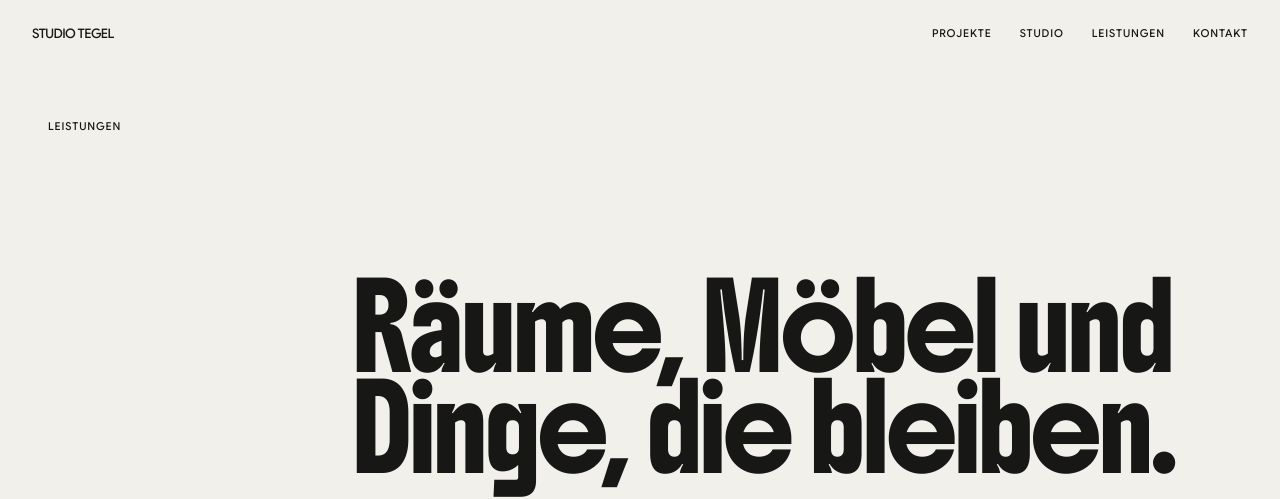
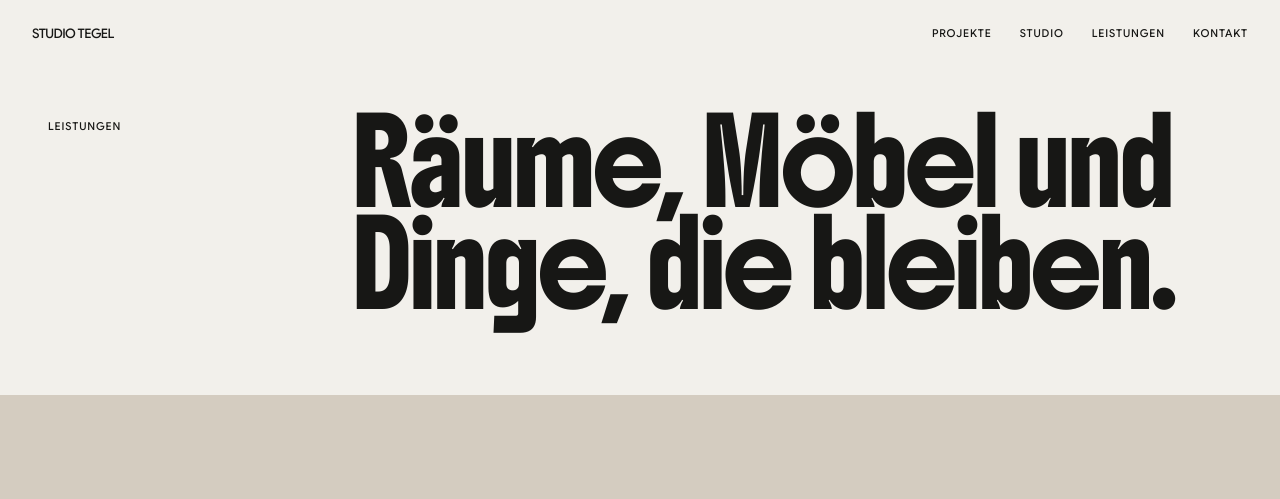
Before and after one commit to brandonhaslegs/studio-tegel, a Next.js app: page /services in a window 1280 px wide. Shown: the top 499 px of the page. Built offline with nearby package versions, Linux system fonts and the light colour scheme.

Commit message:
Compact secondary page intros

```diff
--- a/src/app/contact/page.tsx
+++ b/src/app/contact/page.tsx
@@ -4,7 +4,7 @@ import { PageIntro } from "@/components/page-intro";
 export default function ContactPage() {
   return (
     <main>
-      <PageIntro eyebrow="Kontakt" title="Lass uns ins Gespräch kommen.">
+      <PageIntro compact eyebrow="Kontakt" title="Lass uns ins Gespräch kommen.">
         Du möchtest ein Bauprojekt mit uns umsetzen, einen Workshop buchen oder dich in unserer Werkstatt mit einmieten? Dann schreib uns oder fülle das Formular aus. Wir freuen uns auf dich.
       </PageIntro>
 
--- a/src/app/services/page.tsx
+++ b/src/app/services/page.tsx
@@ -49,7 +49,7 @@ const services = [
 export default function ServicesPage() {
   return (
     <main>
-      <PageIntro eyebrow="Leistungen" title="Räume, Möbel und Dinge, die bleiben." />
+      <PageIntro compact eyebrow="Leistungen" title="Räume, Möbel und Dinge, die bleiben." />
 
       <section className="page-grid bg-[#d4ccc0] py-24 md:py-40" aria-label="Leistungen im Überblick">
         <div className="col-span-12 md:col-span-8 md:col-start-4">
--- a/src/app/studio/page.tsx
+++ b/src/app/studio/page.tsx
@@ -3,4 +3,4 @@ import { Footer } from "@/components/footer";
 import { PageIntro } from "@/components/page-intro";
 import { images } from "@/lib/site";
 
-export default function StudioPage() { return <main><PageIntro eyebrow="The studio" title="A workshop with an architectural point of view.">We work between design and making, with a direct relationship to every material and detail.</PageIntro><section className="page-grid pb-24 md:pb-40"><div className="image-frame relative col-span-12 aspect-[3/2] md:col-span-8 md:col-start-3"><Image src={images.team} alt="The Studio Tegel team" fill sizes="(max-width: 768px) 100vw, 66vw" className="object-cover" /></div></section><section className="page-grid bg-charcoal py-24 text-paper md:py-40"><p className="eyebrow col-span-12 md:col-span-2">Our approach</p><p className="col-span-12 mt-8 text-2xl leading-[1.18] tracking-[-0.02em] md:col-span-7 md:col-start-4 md:mt-0 md:text-4xl">We make work that acknowledges its material, earns its place and improves with time.</p></section><Footer /></main>; }
+export default function StudioPage() { return <main><PageIntro compact eyebrow="The studio" title="A workshop with an architectural point of view.">We work between design and making, with a direct relationship to every material and detail.</PageIntro><section className="page-grid pb-24 md:pb-40"><div className="image-frame relative col-span-12 aspect-[3/2] md:col-span-8 md:col-start-3"><Image src={images.team} alt="The Studio Tegel team" fill sizes="(max-width: 768px) 100vw, 66vw" className="object-cover" /></div></section><section className="page-grid bg-charcoal py-24 text-paper md:py-40"><p className="eyebrow col-span-12 md:col-span-2">Our approach</p><p className="col-span-12 mt-8 text-2xl leading-[1.18] tracking-[-0.02em] md:col-span-7 md:col-start-4 md:mt-0 md:text-4xl">We make work that acknowledges its material, earns its place and improves with time.</p></section><Footer /></main>; }
```
